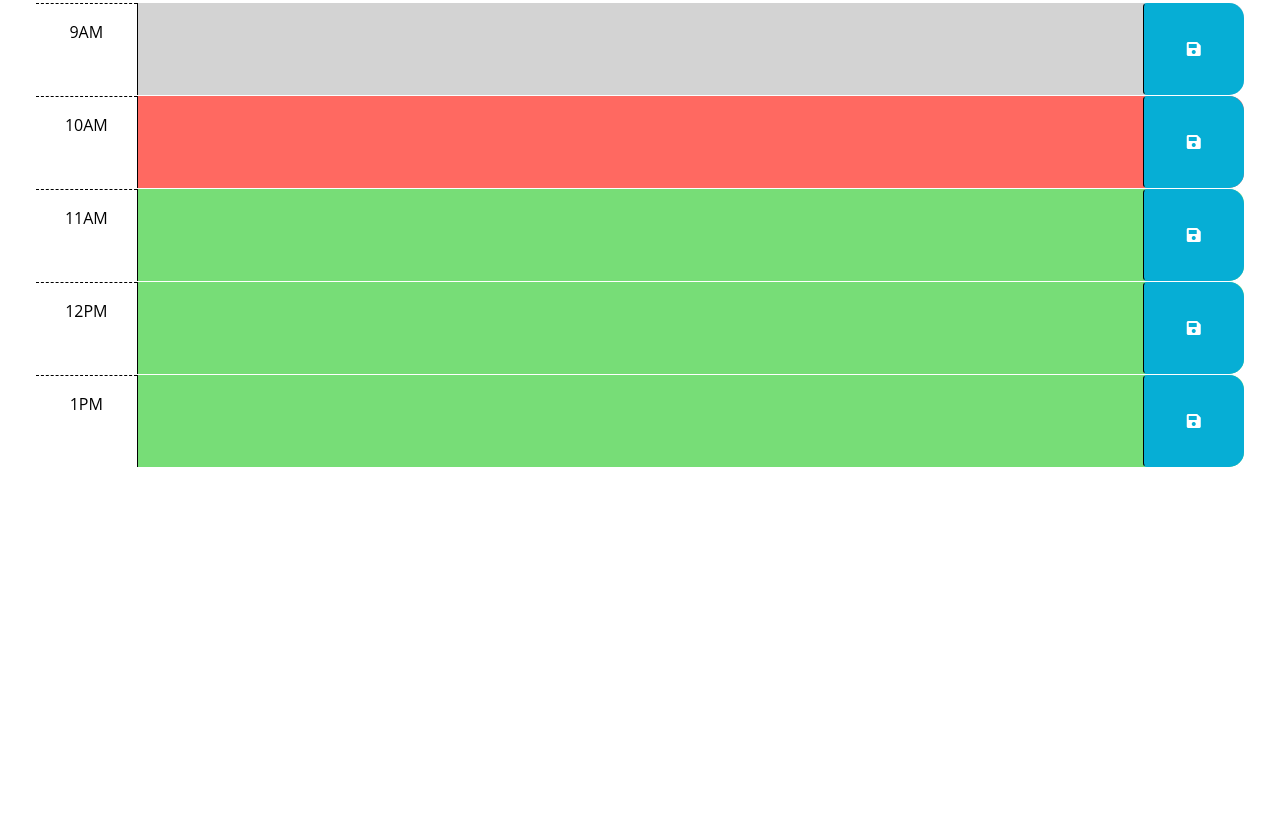
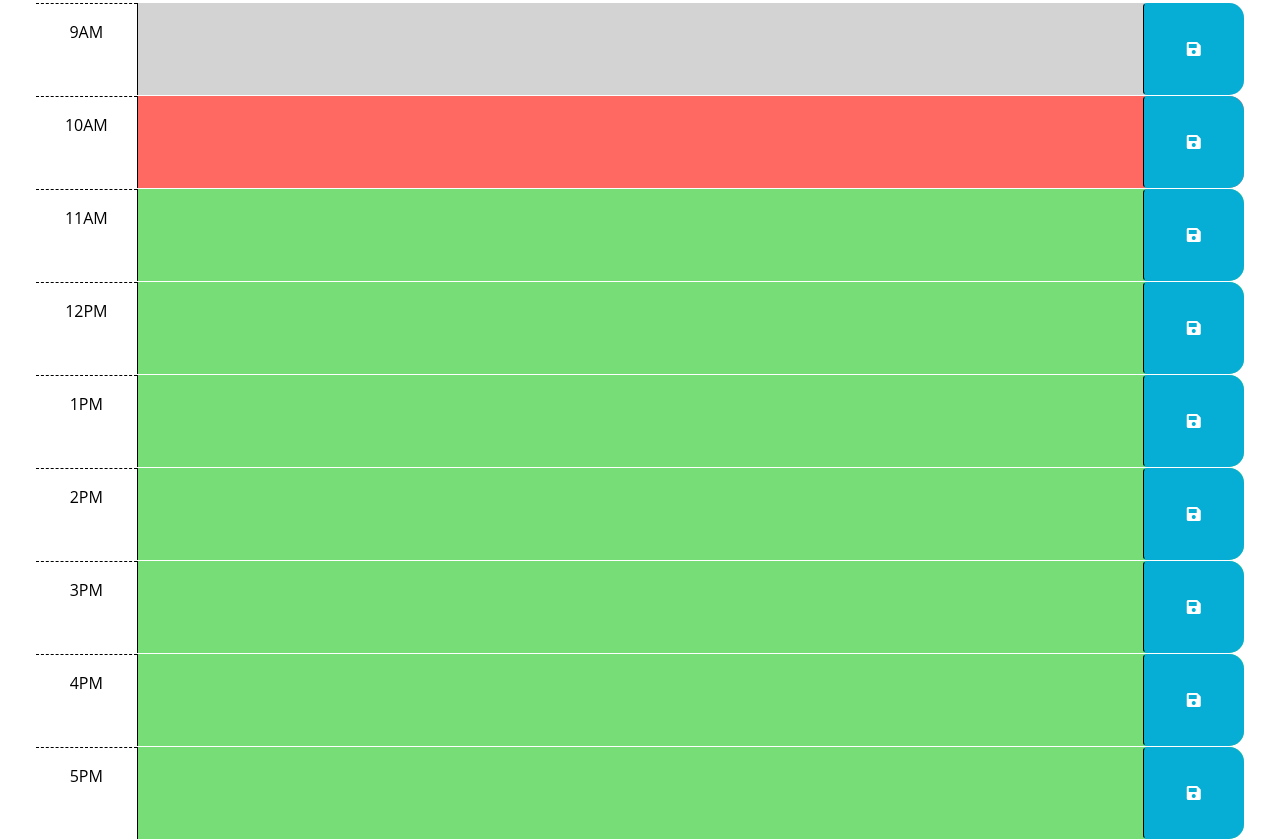
Before and after one commit to CaitD35/work-day-scheduler, a plain HTML site: page index.html in a window 1280 px wide. Shown: the part 300-1139 px from the top of the page. Before the commit the page ends 800 px from the top, so only its background shows below. Drawn offline with nearby package versions, Linux system fonts and the light colour scheme.

Commit message:
added time blocks to HTML and JS

```diff
--- a/index.html
+++ b/index.html
@@ -31,17 +31,8 @@
       <p id="currentDay" class="lead"></p>
     </header>
     <div class="container-fluid px-5">
-      <!-- Use class for "past", "present", and "future" to apply styles to the
-        time-block divs accordingly. The javascript will need to do this by
-        adding/removing these classes on each div by comparing the hour in the
-        id to the current hour. The html provided below is meant to be an example
-        demonstrating how the css provided can be leveraged to create the
-        desired layout and colors. The html below should be removed or updated
-        in the finished product. Remember to delete this comment once the
-        code is implemented. code
-        -->
+      <!--timeblocks-->
 
-      <!-- Example of a past time block. The "past" class adds a gray background color. -->
       <div id="hour-9" class="row time-block past">
         <div class="col-2 col-md-1 hour text-center py-3">9AM</div>
         <textarea class="col-8 col-md-10 description" rows="3"> </textarea>
@@ -50,7 +41,6 @@
         </button>
       </div>
 
-      <!-- Example of a present time block. The "present" class adds a red background color. -->
       <div id="hour-10" class="row time-block present">
         <div class="col-2 col-md-1 hour text-center py-3">10AM</div>
         <textarea class="col-8 col-md-10 description" rows="3"> </textarea>
@@ -59,7 +49,6 @@
         </button>
       </div>
 
-      <!-- Example of a future time block. The "future" class adds a green background color. -->
       <div id="hour-11" class="row time-block future">
         <div class="col-2 col-md-1 hour text-center py-3">11AM</div>
         <textarea class="col-8 col-md-10 description" rows="3"> </textarea>
@@ -67,6 +56,7 @@
           <i class="fas fa-save" aria-hidden="true"></i>
         </button>
       </div>
+
       <div id="hour-12" class="row time-block future">
         <div class="col-2 col-md-1 hour text-center py-3">12PM</div>
         <textarea class="col-8 col-md-10 description" rows="3"> </textarea>
@@ -74,6 +64,7 @@
           <i class="fas fa-save" aria-hidden="true"></i>
         </button>
       </div>
+
       <div id="hour-13" class="row time-block future">
         <div class="col-2 col-md-1 hour text-center py-3">1PM</div>
         <textarea class="col-8 col-md-10 description" rows="3"> </textarea>
@@ -81,6 +72,37 @@
           <i class="fas fa-save" aria-hidden="true"></i>
         </button>
       </div>
+      <div id="hour-14" class="row time-block future">
+        <div class="col-2 col-md-1 hour text-center py-3">2PM</div>
+        <textarea class="col-8 col-md-10 description" rows="3"> </textarea>
+        <button class="btn saveBtn col-2 col-md-1" aria-label="save">
+          <i class="fas fa-save" aria-hidden="true"></i>
+        </button>
+      </div>
+      <div id="hour-15" class="row time-block future">
+        <div class="col-2 col-md-1 hour text-center py-3">3PM</div>
+        <textarea class="col-8 col-md-10 description" rows="3"> </textarea>
+        <button class="btn saveBtn col-2 col-md-1" aria-label="save">
+          <i class="fas fa-save" aria-hidden="true"></i>
+        </button>
+      </div>
+
+      <div id="hour-16" class="row time-block future">
+        <div class="col-2 col-md-1 hour text-center py-3">4PM</div>
+        <textarea class="col-8 col-md-10 description" rows="3"> </textarea>
+        <button class="btn saveBtn col-2 col-md-1" aria-label="save">
+          <i class="fas fa-save" aria-hidden="true"></i>
+        </button>
+      </div>
+
+      <div id="hour-17" class="row time-block future">
+        <div class="col-2 col-md-1 hour text-center py-3">5PM</div>
+        <textarea class="col-8 col-md-10 description" rows="3"> </textarea>
+        <button class="btn saveBtn col-2 col-md-1" aria-label="save">
+          <i class="fas fa-save" aria-hidden="true"></i>
+        </button>
+      </div>
+
     </div>
 
     <script src="https://cdnjs.cloudflare.com/ajax/libs/jquery/3.2.1/jquery.min.js"></script>
--- a/script.js
+++ b/script.js
@@ -1,10 +1,11 @@
-// Wrap all code that interacts with the DOM in a call to jQuery to ensure that
-// the code isn't run until the browser has finished rendering all the elements
-// in the html.
+// SETTING CURRENT DAY TO CALENDAR
 $(document).ready(function () {
   var currentDayEl= $("#currentDay")
  var currentDay= dayjs().format("dddd, MMMM, D")
  currentDayEl.text(currentDay)
+
+
+
   // TODO: Add a listener for click events on the save button. This code should
   // use the id in the containing time-block as a key to save the user input in
   // local storage. HINT: What does `this` reference in the click listener
@@ -12,13 +13,27 @@ $(document).ready(function () {
   // time-block containing the button that was clicked? How might the id be
   // useful when saving the description in local storage?
   //
-  // TODO: Add code to apply the past, present, or future class to each time
-  // block by comparing the id to the current hour. HINTS: How can the id
-  // attribute of each time-block be used to conditionally add or remove the
-  // past, present, and future classes? How can Day.js be used to get the
-  // current hour in 24-hour time?
+
+
+  // code to apply the past, present, or future class to each time
+
+  var currentHour = dayjs().format("HH");
+  var hours = [09, 10, 11, 12, 13, 14, 15, 16, 17];
+  $(hours).each(function(i, hour){
+    if(hour < currentHour){
+      $("#" + hour).addClass("past")
+    }
+    else if(hour == currentHour){
+      $("#" + hour).addClass("present")
+    }
+    else if(hour > currentHour){
+      $("#" + hour).addClass("future")
+    }
+  })
+
+
   //
-  $('#hour-9 .description').val(localStorage.getItem('hour-9'));
+  // $('#hour-9 .description').val(localStorage.getItem('hour-9'));
   // TODO: Add code to get any user input that was saved in localStorage and set
   // the values of the corresponding textarea elements. HINT: How can the id
   // attribute of each time-block be used to do this?
```
Also changed, not shown: 1 other file.
